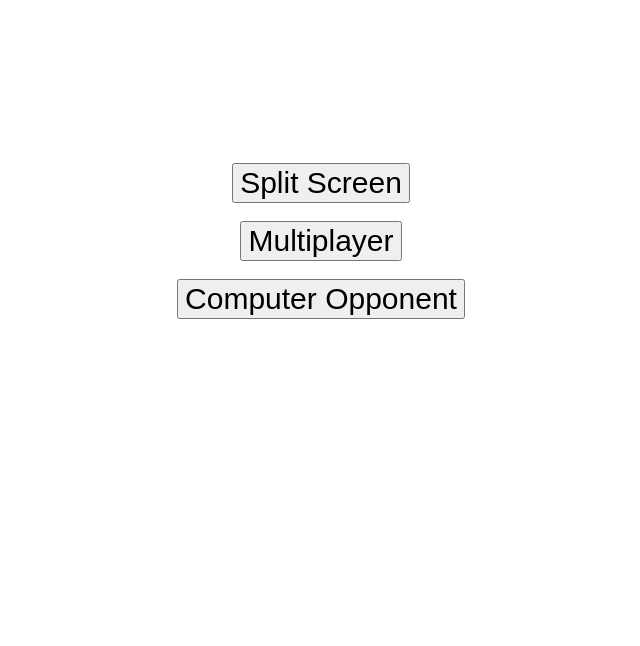
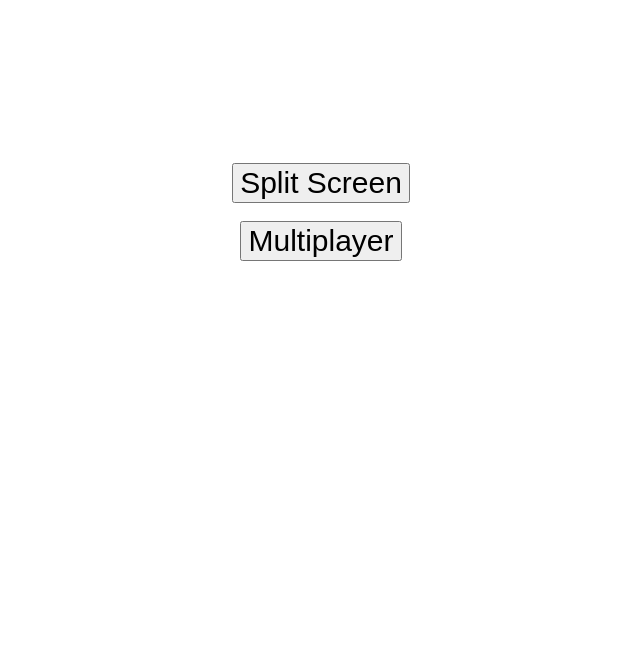
Before and after one commit to rewitt94/portfolio-two-server, a website: page reversi/index.html in a window 1280 px wide. Shown: the part 77-723 px from the top of the page, without its empty margins (319-959 px from the left). Drawn offline with Linux system fonts and the light colour scheme.

Commit message:
changed the html on reversi

```diff
--- a/reversi/index.html
+++ b/reversi/index.html
@@ -11,8 +11,6 @@
     <button onclick="chooseGameMode('split_screen')">Split Screen</button>
     <br></br>
     <button onclick="chooseGameMode('multiplayer')">Multiplayer</button>
-    <br></br>
-    <button onclick="chooseGameMode('computer_opponent')">Computer Opponent</button>
   </div>
 
   <div class="options_div" id="lobby_options_div" style="visibility:hidden;">
```
